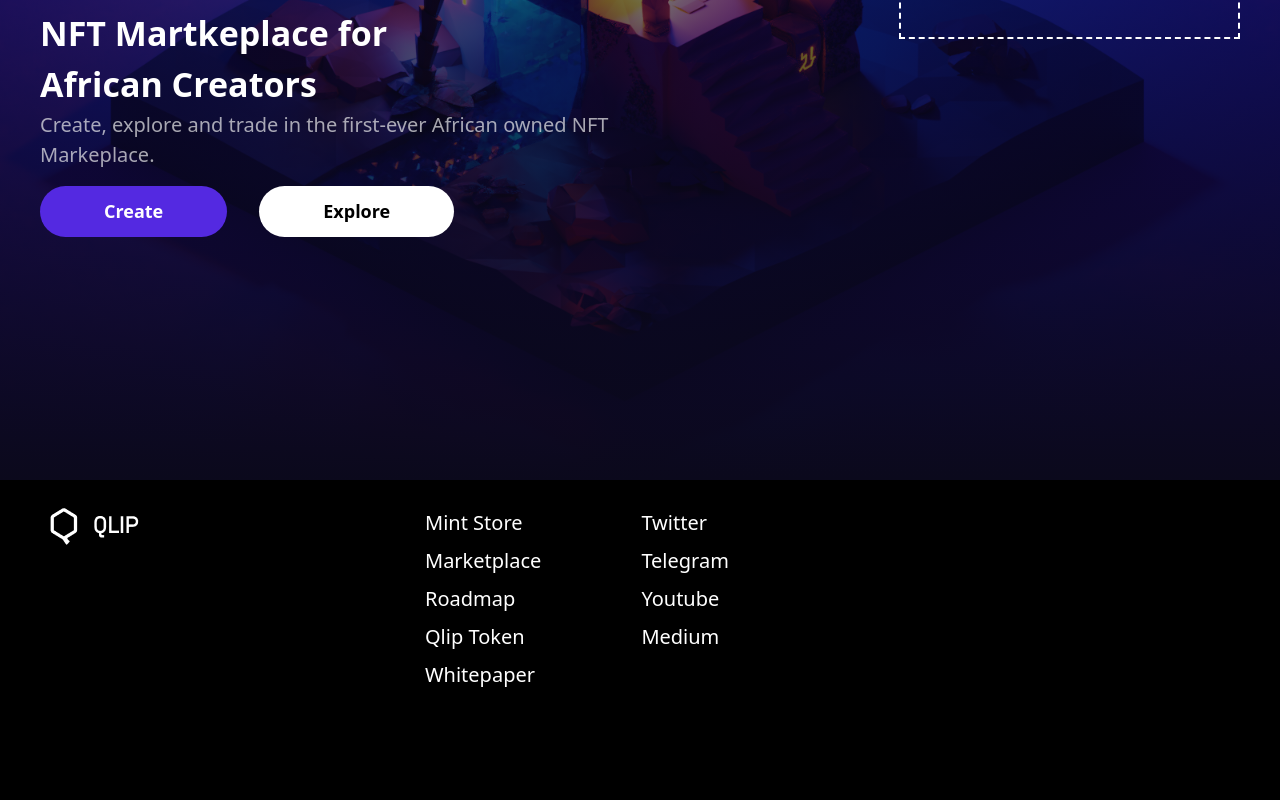
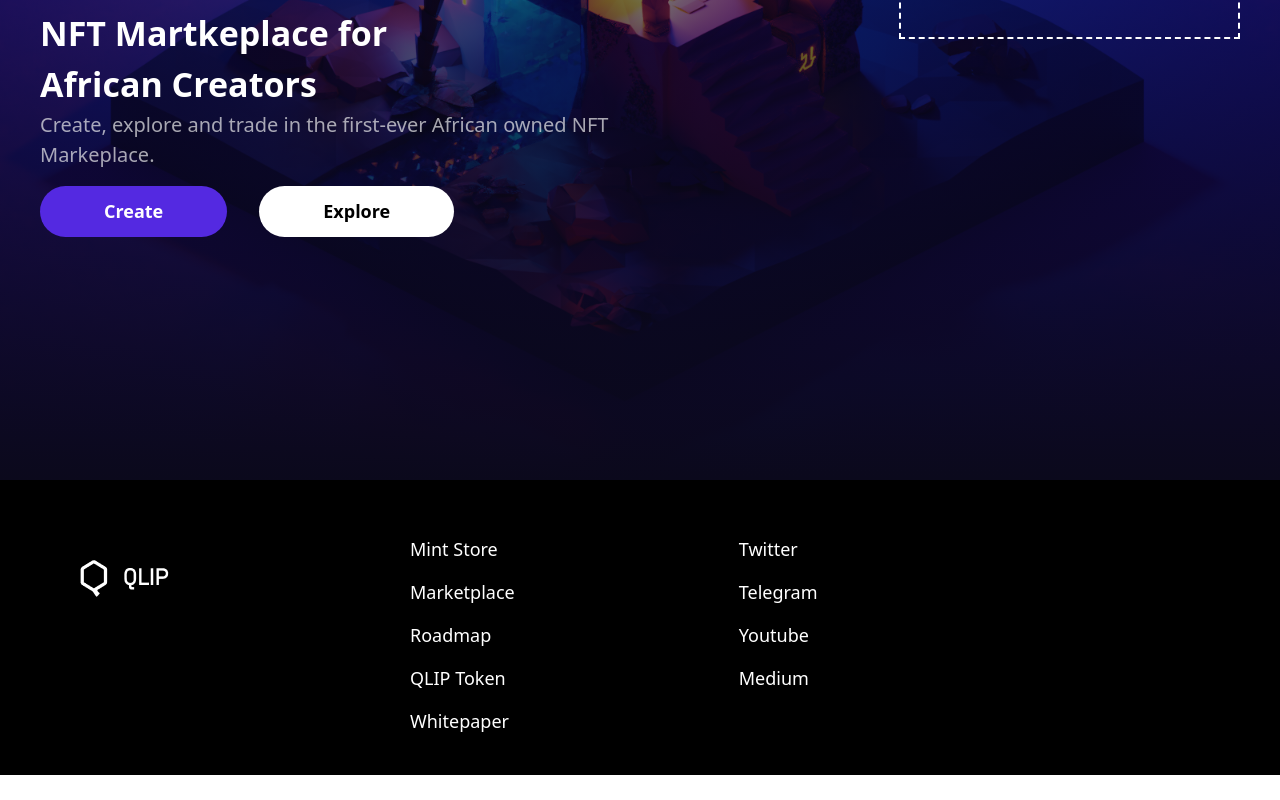
Before and after one commit to CryptoSmartNow/qlip-marketplace-v1, a Next.js app: page / in a window 1280 px wide. Shown: the part 320-1120 px from the top of the page. After the commit the page ends 1095 px from the top, so only its background shows below. Built offline with nearby package versions, Linux system fonts and the light colour scheme.

Commit message:
Redesigned footer

```diff
--- a/src/components/Footer.tsx
+++ b/src/components/Footer.tsx
@@ -3,68 +3,45 @@
 
 function Footer() {
   return (
-    <footer className='flex pt-[20px] h-[40vh] bg-black text-[#fff] font-dm text-[18px] tw-semibold pb-10'>
-
-        <ul className='flex flex-row pl[75px] text-xs'>
-            <li className='pt-2 pl-[50px] pr-[250px]'>
-                <Link href="/"><img src="/img/logo.png" alt="Qlip logo" /></Link>
+    <footer className='lg:flex bg-black px-20 py-10 text-white'>
+      <div className='py-10'>
+        <img src="/img/logo.png" alt="Qlip logo" />
+      </div>
+      <div className='flex lg:ml-60'>
+        <ul>
+          <li className='pt-4 text-[18px]'>
+            <Link href='/'>Mint Store</Link>
+          </li>
+          <li className='pt-4 text-[18px]'>
+            <Link href='/'>Marketplace</Link>
+          </li>
+          <li className='pt-4 text-[18px]'>
+            <Link href='/'>Roadmap</Link>
+          </li>
+          <li className='pt-4 text-[18px]'>
+            <Link href='/'>QLIP Token</Link>
+          </li>
+          <li className='pt-4 text-[18px]'>
+            <Link href='/'>Whitepaper</Link>
           </li>
         </ul>
-
-
-        <div className = 'flex flex-row space-x-[30px] pl[75px] font[3rem] text-bolder'>
-        <ul className='pl-[35px] pr-[35px] a:font-sans text-[20px] tw-bolder'>
-            <li className='pt-2'>
-                <Link href="/">Mint Store</Link>
+        <ul className='pl-10 lg:pl-56'>
+          <li className='pt-4 text-[18px]'>
+            <Link href='/'>Twitter</Link>
           </li>
-            <li className='pt-2'>
-                <Link href="/about">Marketplace</Link>
+          <li className='pt-4 text-[18px]'>
+            <Link href='/'>Telegram</Link>
           </li>
-            <li className='pt-2'>
-                <Link href="/blog/hello-world">Roadmap</Link>
+          <li className='pt-4 text-[18px]'>
+            <Link href='/'>Youtube</Link>
           </li>
-            <li className='pt-2'>
-                <Link href="/blog/hello-world">Qlip Token</Link>
-            </li>
-            <li className='pt-2'>
-                <Link href="/blog/hello-world">Whitepaper</Link>
-            </li>
-        </ul>
-
-        <ul className='pl-[35px] pr-[35px] a:font-sans text-[20px] tw-bolder'>
-            {/* <li className='pt-2'>
-                <Link href="https://www.cryptosmartnow.io/">Website</Link>
-            </li>  */}
-            <li className='pt-2'>
-                <Link href="https://twitter.com/cryptosmartnow">Twitter</Link>
-            </li>
-            <li className='pt-2'>
-                <Link href="https://t.me/cryptosmartcommunity">Telegram</Link>
-            </li>
-            <li className='pt-2'>
-                <Link href="https://www.youtube.com/results?search_query=cryptosmartnow">Youtube</Link>
-            </li>
-            <li className='pt-2'>
-                <Link href="https://www.linkedin.com/company/cryptosmartnow">Medium</Link>
+          <li className='pt-4 text-[18px]'>
+            <Link href='/'>Medium</Link>
           </li>
         </ul>
       </div>
+
     </footer>
-
-         /* <ul className=' footer-child'>
-            <li className='pt-2'>
-                <Link href="https://www.instagram.com/cryptosmart">Instagram</Link>
-            </li>
-            <li className='pt-2'>
-                <Link href="https://www.linkedin.com/company/cryptosmartnow">LinkedIn</Link>
-            </li>
-            <li className='pt-2'>
-                <Link href="https://www.reddit.com/r/cryptosmartnow">Reddit</Link>
-            </li>
-            <li className='pt-2'>
-                <Link href="https://discord.com/invite/XkWWY6rBcH">Discord</Link>
-            </li>
-        </ul> */
 
   )
 }
```
Lines whose indentation alone changed are shown as unchanged.
